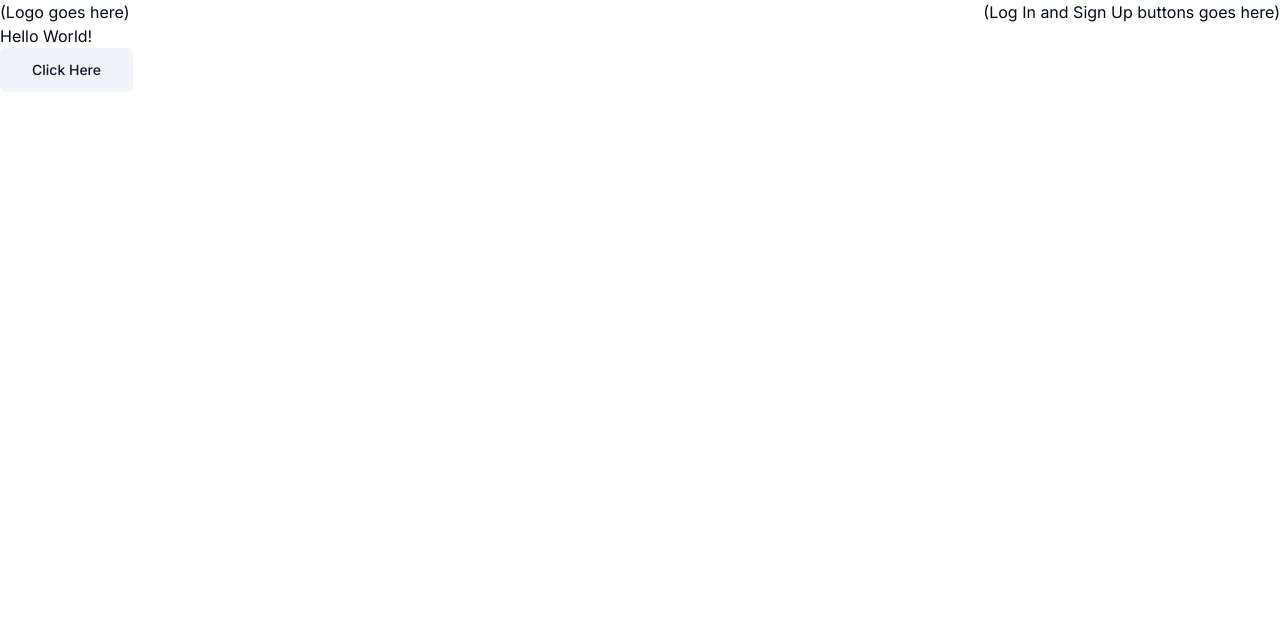
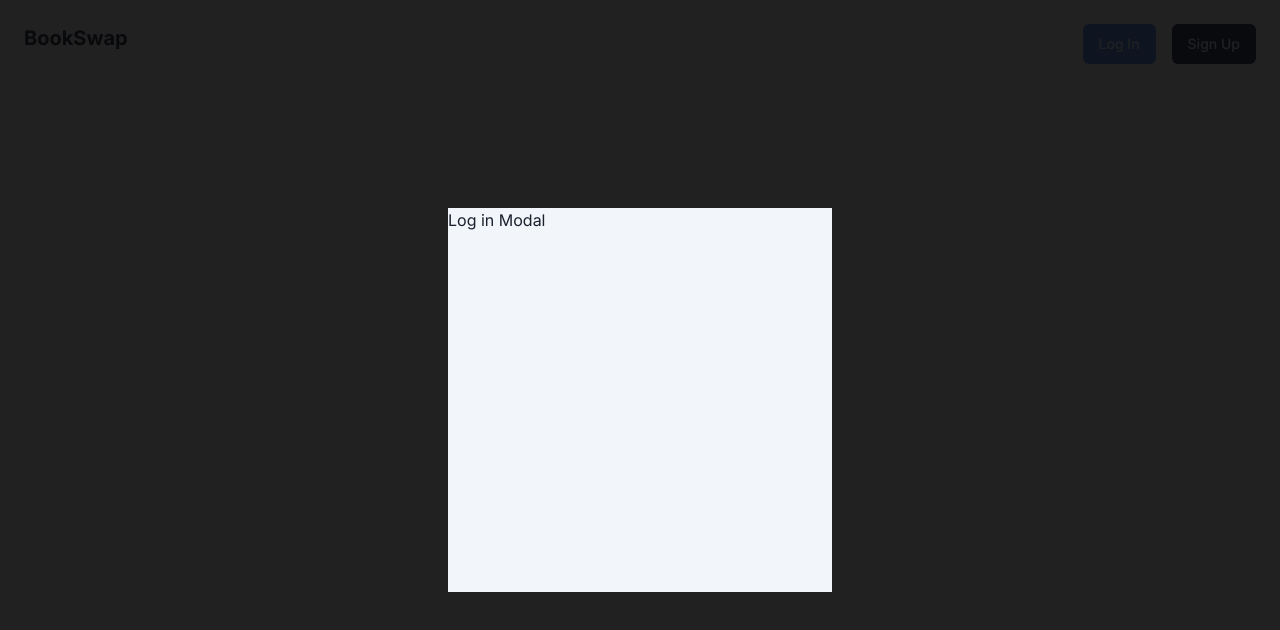
Before and after one commit to velardejm/book-swap-next-ts, a Next.js app: page / in a window 1280 px wide. Shown: the top 630 px of the page. Built offline with nearby package versions, Linux system fonts and the light colour scheme.

Commit message:
Add FormInput molecule (ongoing)

```diff
--- a/app/(home)/page.tsx
+++ b/app/(home)/page.tsx
@@ -1,17 +1,13 @@
-import { Button, buttonVariants } from '@/components/atoms/Button';
-import { cn } from '@/lib/utils';
 import { Navbar } from '@/components/organisms/Navbar';
+import { LoginModal } from '@/components/organisms/LogInModal';
 
 export default function Home() {
   return (
-    <main>
-      <Navbar />
-      <h1>Hello World!</h1>
-      <Button
-        className={cn(buttonVariants({ variant: 'secondary', size: 'lg' }))}
-      >
-        Click Here
-      </Button>
-    </main>
+    <>
+      <main>
+        <Navbar />
+      </main>
+      <LoginModal />
+    </>
   );
 }
--- /dev/null
+++ b/components/atoms/Input/input.tsx
@@ -0,0 +1,25 @@
+import * as React from 'react';
+
+import { cn } from '@/lib/utils';
+
+export interface InputProps
+  extends React.InputHTMLAttributes<HTMLInputElement> {}
+
+const Input = React.forwardRef<HTMLInputElement, InputProps>(
+  ({ className, type, ...props }, ref) => {
+    return (
+      <input
+        type={type}
+        className={cn(
+          'flex h-10 w-full rounded-md border border-input bg-background px-3 py-2 text-sm ring-offset-background file:border-0 file:bg-transparent file:text-sm file:font-medium placeholder:text-muted-foreground focus-visible:outline-none focus-visible:ring-2 focus-visible:ring-ring focus-visible:ring-offset-2 disabled:cursor-not-allowed disabled:opacity-50',
+          className,
+        )}
+        ref={ref}
+        {...props}
+      />
+    );
+  },
+);
+Input.displayName = 'Input';
+
+export { Input };
--- /dev/null
+++ b/components/atoms/Label/label.tsx
@@ -0,0 +1,26 @@
+'use client';
+
+import * as React from 'react';
+import * as LabelPrimitive from '@radix-ui/react-label';
+import { cva, type VariantProps } from 'class-variance-authority';
+
+import { cn } from '@/lib/utils';
+
+const labelVariants = cva(
+  'text-sm font-medium leading-none peer-disabled:cursor-not-allowed peer-disabled:opacity-70',
+);
+
+const Label = React.forwardRef<
+  React.ElementRef<typeof LabelPrimitive.Root>,
+  React.ComponentPropsWithoutRef<typeof LabelPrimitive.Root> &
+    VariantProps<typeof labelVariants>
+>(({ className, ...props }, ref) => (
+  <LabelPrimitive.Root
+    ref={ref}
+    className={cn(labelVariants(), className)}
+    {...props}
+  />
+));
+Label.displayName = LabelPrimitive.Root.displayName;
+
+export { Label };
--- /dev/null
+++ b/components/molecules/FormInput/index.tsx
@@ -0,0 +1,5 @@
+const FormInput = () => {
+  return <div></div>;
+};
+
+export { FormInput };
--- /dev/null
+++ b/components/organisms/LogInModal/index.tsx
@@ -0,0 +1,20 @@
+'use client';
+
+import { useState } from 'react';
+
+const LoginModal = () => {
+  const [isModalOpen, setIsModalOpen] = useState<boolean>(true);
+  return (
+    <>
+      {!isModalOpen ? null : (
+        <div className="absolute top-0 z-10 flex h-dvh w-dvw items-center justify-center bg-zinc-950 opacity-90">
+          <div className="min-h-96 min-w-96 bg-slate-100">
+            <h1>Log in Modal</h1>
+          </div>
+        </div>
+      )}
+    </>
+  );
+};
+
+export { LoginModal };
--- a/components/organisms/Navbar/index.tsx
+++ b/components/organisms/Navbar/index.tsx
@@ -1,11 +1,17 @@
+import { Button, buttonVariants } from '@/components/atoms/Button';
+import Link from 'next/link';
+
 const Navbar = () => {
   return (
-    <nav className="flex justify-between">
+    <nav className="flex justify-between p-6">
       <div>
-        <p>(Logo goes here)</p>
+        <Link href="#" className="text-xl font-bold">
+          BookSwap
+        </Link>
       </div>
-      <div>
-        <p>(Log In and Sign Up buttons goes here)</p>
+      <div className="flex">
+        <Button className="mr-4 bg-blue-500">Log In</Button>
+        <Button>Sign Up</Button>
       </div>
     </nav>
   );
--- a/package.json
+++ b/package.json
@@ -23,6 +23,7 @@
     ]
   },
   "dependencies": {
+    "@radix-ui/react-label": "^2.1.0",
     "@radix-ui/react-slot": "^1.1.0",
     "class-variance-authority": "^0.7.0",
     "clsx": "^2.1.1",
```
Also changed, not shown: 1 other file (tests, documents, lock files or other folders).
